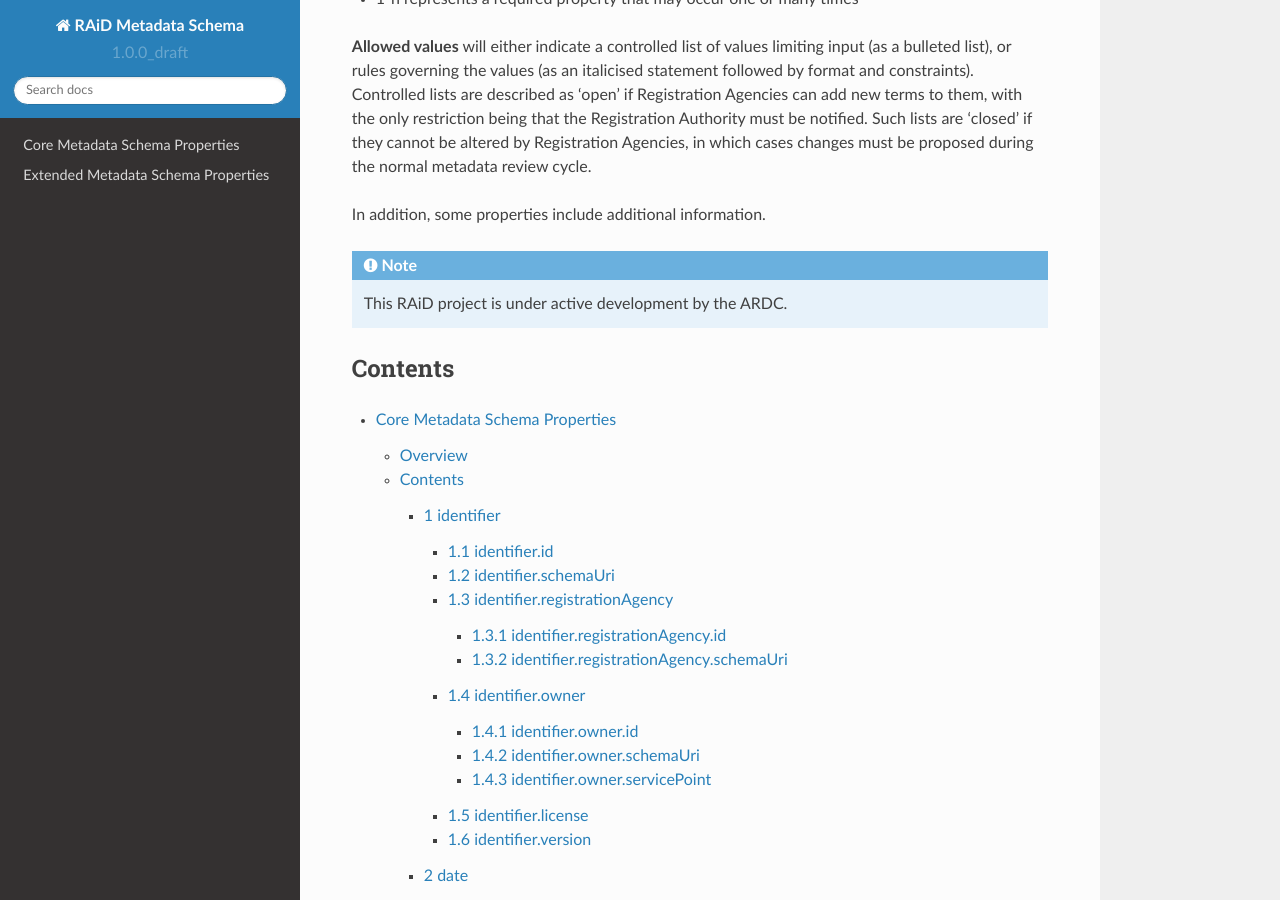
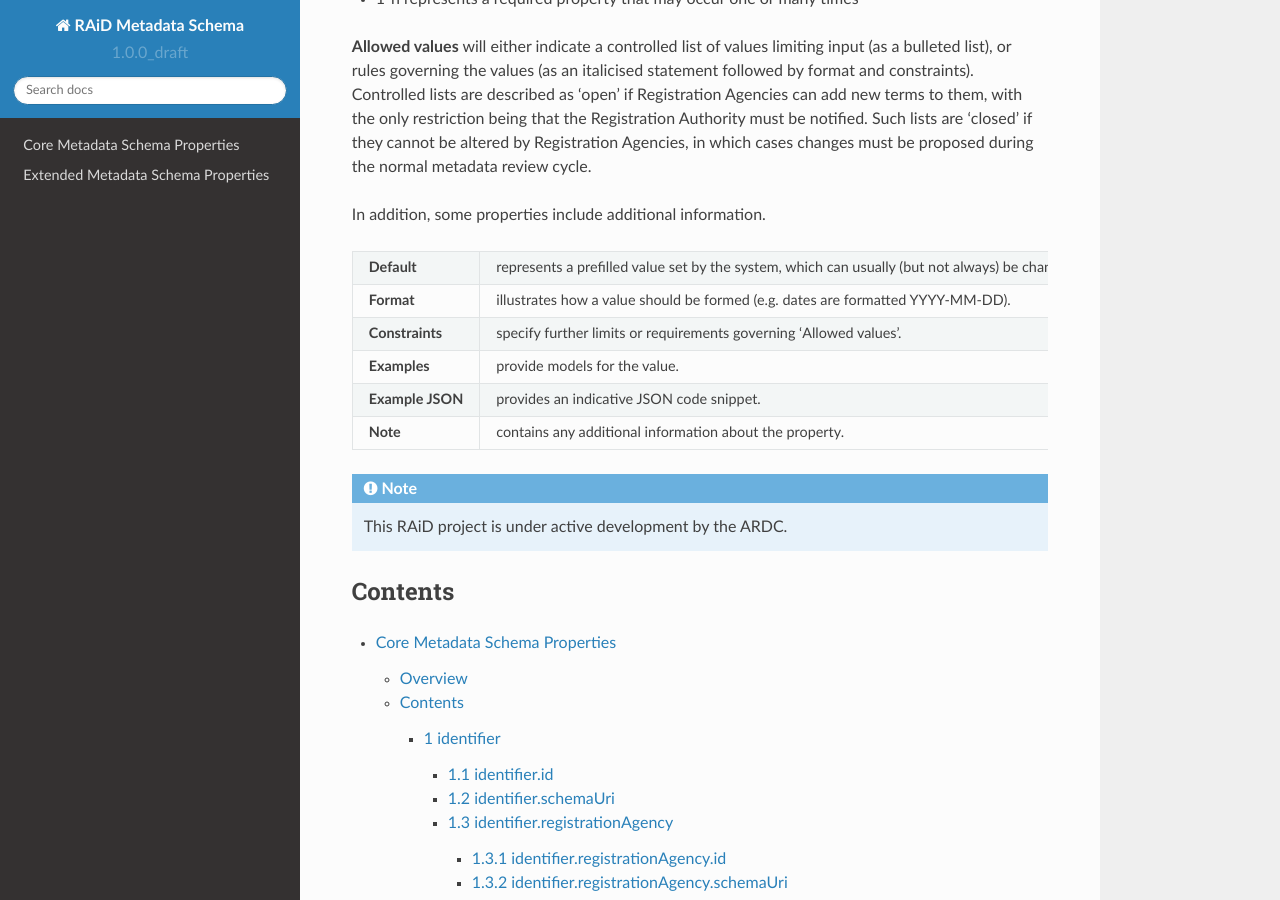
Before and after one commit to au-research/raid-metadata, a Sphinx documentation site: the page built from rtd/docs/source/index.rst, in a window 1280 px wide and 900 px high, scrolled down 2048 px. Built offline with Sphinx 7.4.7 and the Read the Docs theme 2.0.0, drawn with Linux system fonts in a browser that asks for light colours; pages that are not in the unit, such as notebooks, are missing from menus.

Commit message:
Fix CSV table

```diff
--- a/rtd/docs/source/index.rst
+++ b/rtd/docs/source/index.rst
@@ -64,9 +64,10 @@ Metadata properties, cotained within blocks and sometimes sub-blocks, are descri
 In addition, some properties include additional information.
 
 .. csv-table::
+
    "**Default**", "represents a prefilled value set by the system, which can usually (but not always) be changed by the user. If only one value appears in the controlled list, it is automatically the default."
    "**Format**", "illustrates how a value should be formed (e.g. dates are formatted YYYY-MM-DD)."
-   "**Constraints**", "specify further limits or requirements governing Allowed values."
+   "**Constraints**", "specify further limits or requirements governing 'Allowed values'."
    "**Examples**", "provide models for the value."
    "**Example JSON**", "provides an indicative JSON code snippet."
    "**Note**", "contains any additional information about the property."
```
